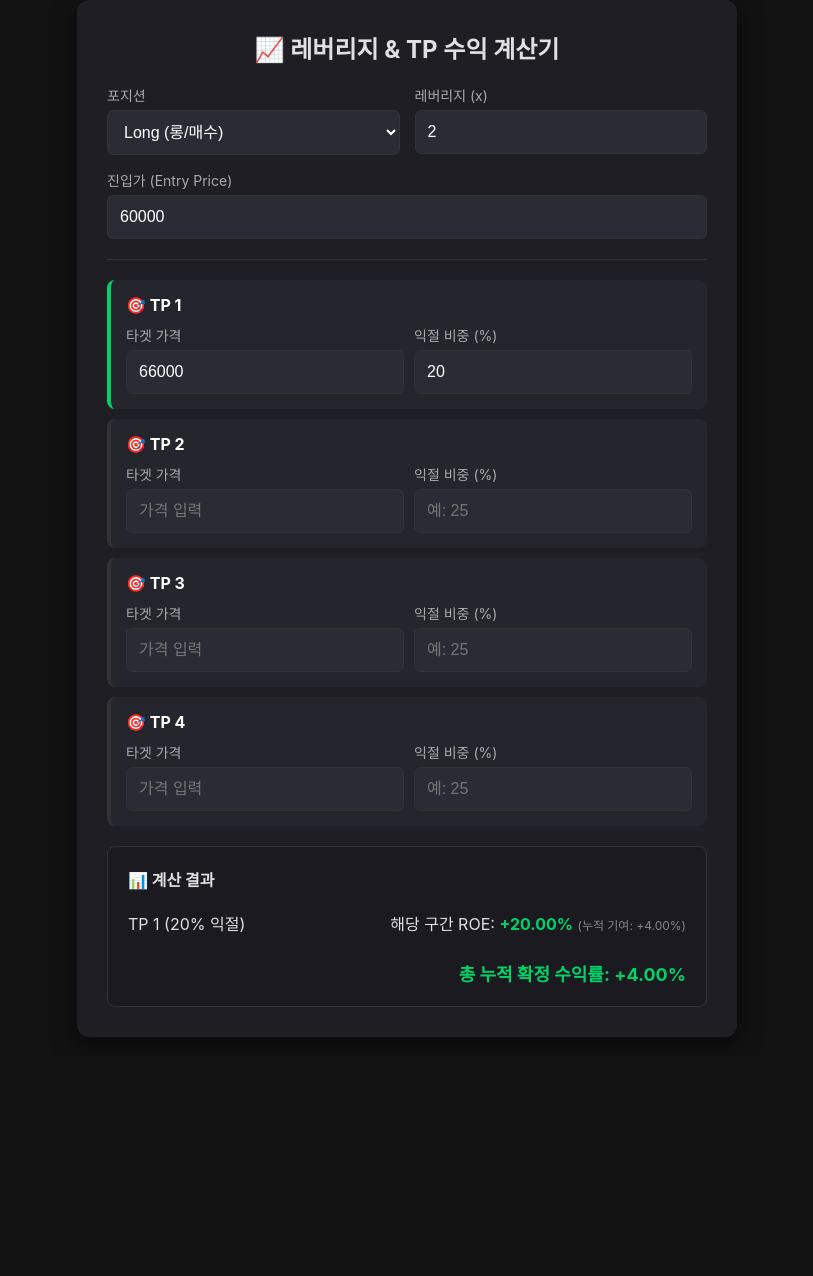
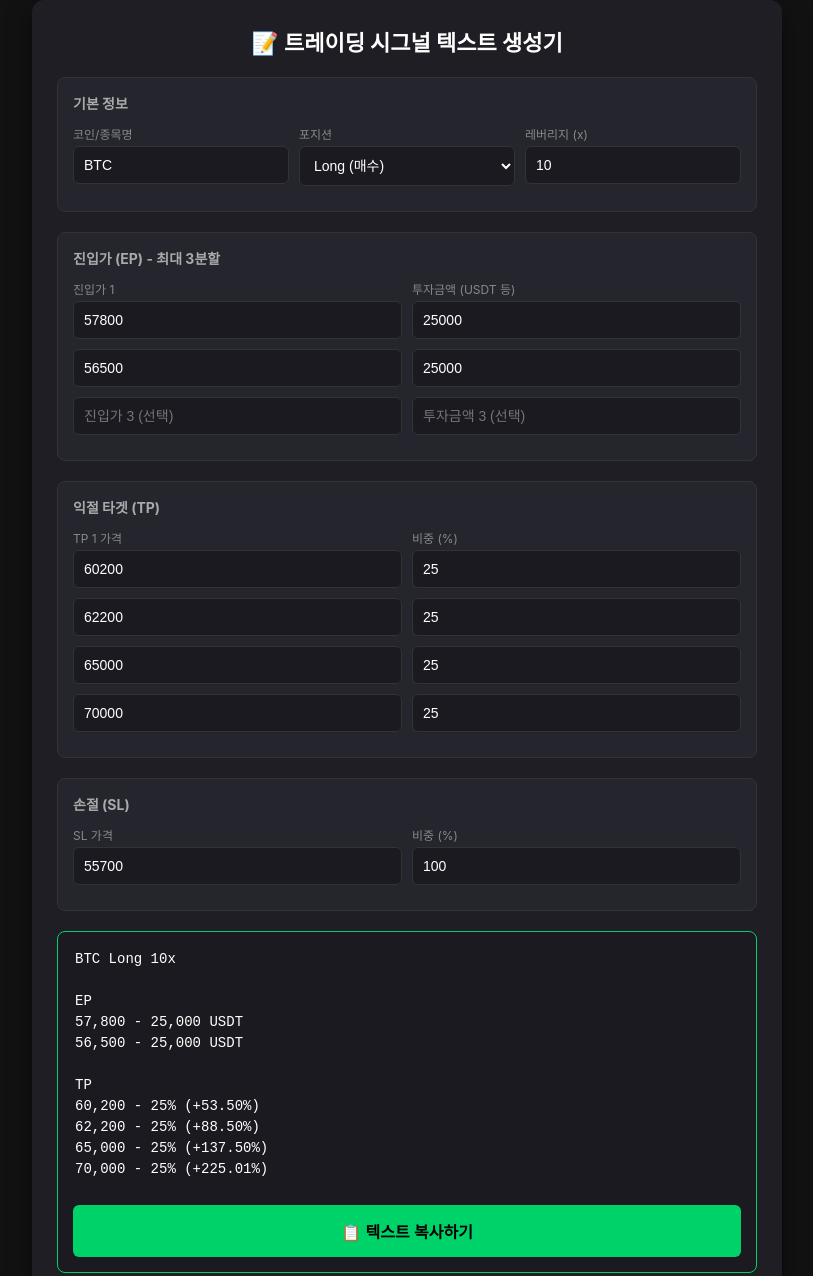
Before and after one commit to 1ettuce/Roe-calculator, a plain HTML site: page index.html in a window 1280 px wide. Shown: the part 20-1296 px from the top of the page, without its empty margins (233-1046 px from the left). Before the commit the page ends 1077 px from the top, so only its background shows below. Drawn offline with Linux system fonts and the light colour scheme.

Commit message:
index.html 업데이트

```diff
--- a/index.html
+++ b/index.html
@@ -3,11 +3,12 @@
 <head>
     <meta charset="UTF-8">
     <meta name="viewport" content="width=device-width, initial-scale=1.0">
-    <title>트레이딩 TP 수익 계산기</title>
+    <title>트레이딩 시그널/수익 공유 생성기</title>
     <style>
         :root {
             --bg-color: #121212;
             --panel-bg: #1e1e24;
+            --section-bg: #25252e;
             --text-color: #e0e0e0;
             --accent-color: #00d26a;
             --danger-color: #f6465d;
@@ -26,39 +27,56 @@
 
         .container {
             background-color: var(--panel-bg);
-            padding: 30px;
+            padding: 25px;
             border-radius: 12px;
             box-shadow: 0 8px 24px rgba(0,0,0,0.5);
             width: 100%;
-            max-width: 600px;
+            max-width: 700px;
+            display: flex;
+            flex-direction: column;
+            gap: 20px;
         }
 
         h1 {
             text-align: center;
-            font-size: 24px;
-            margin-top: 0;
-            margin-bottom: 20px;
+            font-size: 22px;
+            margin: 0;
+            color: #fff;
         }
 
-        .input-group {
-            margin-bottom: 15px;
+        .section {
+            background-color: var(--section-bg);
+            padding: 15px;
+            border-radius: 8px;
+            border: 1px solid var(--border-color);
         }
+
+        .section-title {
+            font-size: 14px;
+            font-weight: bold;
+            color: #aaa;
+            margin-bottom: 12px;
+            text-transform: uppercase;
+        }
+
+        .grid-2 { display: grid; grid-template-columns: 1fr 1fr; gap: 10px; margin-bottom: 10px; }
+        .grid-3 { display: grid; grid-template-columns: 1fr 1fr 1fr; gap: 10px; margin-bottom: 10px; }
 
         label {
             display: block;
-            margin-bottom: 5px;
-            font-size: 14px;
-            color: #aaa;
+            font-size: 12px;
+            color: #888;
+            margin-bottom: 4px;
         }
 
-        input[type="number"], select {
+        input, select {
             width: 100%;
-            padding: 12px;
-            background-color: #2b2b36;
+            padding: 10px;
+            background-color: #1a1a20;
             border: 1px solid var(--border-color);
             color: white;
             border-radius: 6px;
-            font-size: 16px;
+            font-size: 14px;
             box-sizing: border-box;
         }
 
@@ -67,206 +85,246 @@
             border-color: var(--accent-color);
         }
 
-        .tp-section {
-            background-color: #25252e;
+        .output-box {
+            background-color: #1a1a20;
             padding: 15px;
             border-radius: 8px;
-            margin-bottom: 10px;
-            border-left: 4px solid var(--border-color);
+            border: 1px solid var(--accent-color);
         }
 
-        .tp-header {
-            font-weight: bold;
-            margin-bottom: 10px;
+        textarea {
+            width: 100%;
+            height: 240px;
+            background-color: transparent;
+            border: none;
             color: #fff;
+            font-family: 'Courier New', Courier, monospace;
+            font-size: 14px;
+            resize: none;
+            line-height: 1.5;
         }
 
-        .tp-flex {
-            display: flex;
-            gap: 10px;
+        textarea:focus { outline: none; }
+
+        .copy-btn {
+            width: 100%;
+            padding: 14px;
+            background-color: var(--accent-color);
+            color: #000;
+            border: none;
+            border-radius: 6px;
+            font-size: 16px;
+            font-weight: bold;
+            cursor: pointer;
+            transition: background-color 0.2s;
+            margin-top: 10px;
         }
 
-        .tp-flex > div {
-            flex: 1;
-        }
-
-        .result-box {
-            margin-top: 20px;
-            padding: 20px;
-            background-color: #1a1a20;
-            border-radius: 8px;
-            border: 1px solid var(--border-color);
-        }
-
-        .result-item {
-            display: flex;
-            justify-content: space-between;
-            padding: 10px 0;
-            border-bottom: 1px solid #333;
-        }
-
-        .result-item:last-child {
-            border-bottom: none;
-        }
-
-        .total-result {
-            font-size: 18px;
-            font-weight: bold;
-            color: var(--accent-color);
-            text-align: right;
-            padding-top: 15px;
-        }
-
-        .positive { color: var(--accent-color); }
-        .negative { color: var(--danger-color); }
-
-        .flex-row {
-            display: flex;
-            gap: 15px;
-        }
-        .flex-row > .input-group { flex: 1; }
+        .copy-btn:hover { background-color: #00e075; }
+        .copy-btn:active { transform: scale(0.98); }
 
     </style>
 </head>
 <body>
 
 <div class="container">
-    <h1>📈 레버리지 & TP 수익 계산기</h1>
+    <h1>📝 트레이딩 시그널 텍스트 생성기</h1>
 
-    <div class="flex-row">
-        <div class="input-group">
+    <!-- 기본 정보 -->
+    <div class="section">
+        <div class="section-title">기본 정보</div>
+        <div class="grid-3">
+            <div>
+                <label>코인/종목명</label>
+                <input type="text" id="coin" value="BTC" placeholder="예: BTC">
+            </div>
+            <div>
                 <label>포지션</label>
-            <select id="positionType">
-                <option value="long">Long (롱/매수)</option>
-                <option value="short">Short (숏/매도)</option>
+                <select id="pos">
+                    <option value="long">Long (매수)</option>
+                    <option value="short">Short (매도)</option>
                 </select>
             </div>
-        <div class="input-group">
+            <div>
                 <label>레버리지 (x)</label>
-            <input type="number" id="leverage" value="2" min="1">
+                <input type="number" id="lev" value="10" min="1">
+            </div>
         </div>
     </div>
 
-    <div class="input-group">
-        <label>진입가 (Entry Price)</label>
-        <input type="number" id="entryPrice" value="60000" min="0" step="0.01">
+    <!-- 진입가 (EP) -->
+    <div class="section">
+        <div class="section-title">진입가 (EP) - 최대 3분할</div>
+        <div class="grid-2">
+            <div><label>진입가 1</label><input type="number" id="ep1Price" value="57800" step="0.01"></div>
+            <div><label>투자금액 (USDT 등)</label><input type="number" id="ep1Usdt" value="25000"></div>
+        </div>
+        <div class="grid-2">
+            <div><input type="number" id="ep2Price" value="56500" step="0.01" placeholder="진입가 2 (선택)"></div>
+            <div><input type="number" id="ep2Usdt" value="25000" placeholder="투자금액 2 (선택)"></div>
+        </div>
+        <div class="grid-2">
+            <div><input type="number" id="ep3Price" step="0.01" placeholder="진입가 3 (선택)"></div>
+            <div><input type="number" id="ep3Usdt" placeholder="투자금액 3 (선택)"></div>
+        </div>
     </div>
 
-    <hr style="border:0; border-top:1px solid #333; margin:20px 0;">
-
-    <div id="tp-container">
-        <!-- TP 1~4 생성 -->
-        <script>
-            for(let i=1; i<=4; i++) {
-                document.write(`
-                    <div class="tp-section" id="tp${i}-box">
-                        <div class="tp-header">🎯 TP ${i}</div>
-                        <div class="tp-flex">
-                            <div>
-                                <label>타겟 가격</label>
-                                <input type="number" id="tp${i}Price" class="tp-price" placeholder="가격 입력" step="0.01">
+    <!-- 익절가 (TP) -->
+    <div class="section">
+        <div class="section-title">익절 타겟 (TP)</div>
+        <div class="grid-2">
+            <div><label>TP 1 가격</label><input type="number" id="tp1Price" value="60200" step="0.01"></div>
+            <div><label>비중 (%)</label><input type="number" id="tp1Pct" value="25"></div>
         </div>
-                            <div>
-                                <label>익절 비중 (%)</label>
-                                <input type="number" id="tp${i}Percent" class="tp-percent" placeholder="예: 25" min="0" max="100">
+        <div class="grid-2">
+            <div><input type="number" id="tp2Price" value="62200" step="0.01" placeholder="TP 2 가격"></div>
+            <div><input type="number" id="tp2Pct" value="25" placeholder="비중 (%)"></div>
+        </div>
+        <div class="grid-2">
+            <div><input type="number" id="tp3Price" value="65000" step="0.01" placeholder="TP 3 가격"></div>
+            <div><input type="number" id="tp3Pct" value="25" placeholder="비중 (%)"></div>
+        </div>
+        <div class="grid-2">
+            <div><input type="number" id="tp4Price" value="70000" step="0.01" placeholder="TP 4 가격"></div>
+            <div><input type="number" id="tp4Pct" value="25" placeholder="비중 (%)"></div>
         </div>
     </div>
+
+    <!-- 손절가 (SL) -->
+    <div class="section">
+        <div class="section-title">손절 (SL)</div>
+        <div class="grid-2">
+            <div><label>SL 가격</label><input type="number" id="slPrice" value="55700" step="0.01"></div>
+            <div><label>비중 (%)</label><input type="number" id="slPct" value="100"></div>
         </div>
-                `);
-            }
-        </script>
     </div>
 
-    <div class="result-box">
-        <div style="font-weight: bold; margin-bottom: 10px;">📊 계산 결과</div>
-        <div id="result-content">값을 입력하면 결과가 나타납니다.</div>
-        <div class="total-result" id="total-result"></div>
+    <!-- 결과 복사 영역 -->
+    <div class="output-box">
+        <textarea id="outputText" readonly></textarea>
+        <button class="copy-btn" onclick="copyText()">📋 텍스트 복사하기</button>
     </div>
 </div>
 
 <script>
     const inputs = document.querySelectorAll('input, select');
+    inputs.forEach(input => input.addEventListener('input', generateText));
 
-    // 값이 변경될 때마다 자동 계산
-    inputs.forEach(input => {
-        input.addEventListener('input', calculate);
+    // 숫자 3자리마다 콤마 찍기 로직
+    function formatNum(num) {
+        return Number(num).toLocaleString('en-US', {maximumFractionDigits: 4});
+    }
+
+    function generateText() {
+        const coin = (document.getElementById('coin').value || 'BTC').toUpperCase();
+        const posValue = document.getElementById('pos').value;
+        const posText = posValue === 'long' ? 'Long' : 'Short';
+        const lev = parseFloat(document.getElementById('lev').value) || 1;
+
+        let text = `${coin} ${posText} ${lev}x\n\n`;
+
+        // 1. EP(진입가) 처리 및 평균 단가 계산
+        let epList = [];
+        let totalUsdt = 0;
+        let totalCoins = 0;
+
+        for(let i=1; i<=3; i++) {
+            const p = parseFloat(document.getElementById(`ep${i}Price`).value);
+            const u = parseFloat(document.getElementById(`ep${i}Usdt`).value) || 0;
+            if (p > 0) epList.push({price: p, usdt: u});
+        }
+
+        let avgEp = 0;
+        let epString = '';
+
+        if (epList.length > 0) {
+            epString += `EP\n`;
+            let allHaveUsdt = true;
+
+            epList.forEach(ep => {
+                epString += `${formatNum(ep.price)}`;
+                if (ep.usdt > 0) {
+                    epString += ` - ${formatNum(ep.usdt)} USDT\n`;
+                    totalUsdt += ep.usdt;
+                    totalCoins += (ep.usdt / ep.price);
+                } else {
+                    epString += '\n';
+                    allHaveUsdt = false;
+                }
             });
 
-    function calculate() {
-        const position = document.getElementById('positionType').value;
-        const leverage = parseFloat(document.getElementById('leverage').value) || 1;
-        const entry = parseFloat(document.getElementById('entryPrice').value);
-
-        if (!entry || entry <= 0) return;
-
-        let resultHTML = '';
-        let totalContribution = 0;
-        let totalClosedPercent = 0;
-
-        for (let i = 1; i <= 4; i++) {
-            const tpPrice = parseFloat(document.getElementById(`tp${i}Price`).value);
-            const tpPercent = parseFloat(document.getElementById(`tp${i}Percent`).value) || 0;
-
-            const box = document.getElementById(`tp${i}-box`);
-            box.style.borderLeftColor = '#333'; // 초기화
-
-            if (tpPrice && tpPercent > 0) {
-                // 수익률(ROE) 계산 로직
-                let priceChangeRate = 0;
-                if (position === 'long') {
-                    priceChangeRate = (tpPrice - entry) / entry * 100;
+            // 가중 평균 단가 (진입 금액 기반)
+            if (allHaveUsdt && totalCoins > 0) {
+                avgEp = totalUsdt / totalCoins;
             } else {
-                    priceChangeRate = (entry - tpPrice) / entry * 100;
+                // 금액이 없으면 단순 평균 계산
+                avgEp = epList.reduce((sum, ep) => sum + ep.price, 0) / epList.length;
+            }
+            text += epString + '\n';
         }
 
-                const roe = priceChangeRate * leverage;
-                const contribution = roe * (tpPercent / 100);
+        // 2. TP(익절) 처리
+        let tpString = '';
+        let hasTp = false;
 
-                totalContribution += contribution;
-                totalClosedPercent += tpPercent;
+        for(let i=1; i<=4; i++) {
+            const p = parseFloat(document.getElementById(`tp${i}Price`).value);
+            const pct = parseFloat(document.getElementById(`tp${i}Pct`).value);
 
-                const colorClass = roe >= 0 ? 'positive' : 'negative';
-                const sign = roe >= 0 ? '+' : '';
+            if (p > 0) {
+                if (!hasTp) { tpString += `TP\n`; hasTp = true; }
 
-                box.style.borderLeftColor = roe >= 0 ? 'var(--accent-color)' : 'var(--danger-color)';
+                let roeStr = '';
+                if (avgEp > 0) {
+                    // ROE 계산식: (종료가 - 평균단가) / 평균단가 * 레버리지 * 100
+                    let roe = (posValue === 'long' ? (p - avgEp)/avgEp : (avgEp - p)/avgEp) * lev * 100;
+                    let sign = roe > 0 ? '+' : '';
+                    roeStr = ` (${sign}${roe.toFixed(2)}%)`;
+                }
 
-                resultHTML += `
-                    <div class="result-item">
-                        <span>TP ${i} (${tpPercent}% 익절)</span>
-                        <span>
-                            해당 구간 ROE: <strong class="${colorClass}">${sign}${roe.toFixed(2)}%</strong>
-                            <span style="font-size:12px; color:#888;">(누적 기여: ${sign}${contribution.toFixed(2)}%)</span>
-                        </span>
-                    </div>
-                `;
+                let pctStr = pct > 0 ? ` - ${pct}%` : '';
+                tpString += `${formatNum(p)}${pctStr}${roeStr}\n`;
             }
         }
+        if (hasTp) text += tpString + '\n';
 
-        const resultContent = document.getElementById('result-content');
-        const totalDiv = document.getElementById('total-result');
+        // 3. SL(손절) 처리
+        const slPrice = parseFloat(document.getElementById('slPrice').value);
+        const slPct = parseFloat(document.getElementById('slPct').value) || 100;
 
-        if (resultHTML === '') {
-            resultContent.innerHTML = '<span style="color:#888;">TP 가격과 익절 비중을 입력해주세요.</span>';
-            totalDiv.innerHTML = '';
-            return;
+        if (slPrice > 0) {
+            let roeStr = '';
+            if (avgEp > 0) {
+                let roe = (posValue === 'long' ? (slPrice - avgEp)/avgEp : (avgEp - slPrice)/avgEp) * lev * 100;
+                let sign = roe > 0 ? '+' : '';
+                roeStr = ` (${sign}${roe.toFixed(2)}%)`;
+            }
+            text += `SL\n${formatNum(slPrice)} - ${slPct}%${roeStr}\n`;
         }
 
-        if (totalClosedPercent > 100) {
-            resultContent.innerHTML = `<span style="color:var(--danger-color);">⚠️ 익절 비중의 합이 100%를 초과했습니다. (${totalClosedPercent}%)</span>`;
-            totalDiv.innerHTML = '';
-            return;
+        // 결과창 업데이트
+        document.getElementById('outputText').value = text.trim();
     }
 
-        resultContent.innerHTML = resultHTML;
-
-        const totalSign = totalContribution >= 0 ? '+' : '';
-        totalDiv.innerHTML = `총 누적 확정 수익률: <span class="${totalContribution >= 0 ? 'positive' : 'negative'}">${totalSign}${totalContribution.toFixed(2)}%</span>`;
+    // 복사하기 기능
+    function copyText() {
+        const textarea = document.getElementById('outputText');
+        textarea.select();
+        textarea.setSelectionRange(0, 99999); /* 모바일 대응 */
+        navigator.clipboard.writeText(textarea.value).then(() => {
+            const btn = document.querySelector('.copy-btn');
+            const originalText = btn.innerHTML;
+            btn.innerHTML = '✅ 복사 완료!';
+            btn.style.backgroundColor = '#fff';
+            setTimeout(() => {
+                btn.innerHTML = originalText;
+                btn.style.backgroundColor = 'var(--accent-color)';
+            }, 1500);
+        });
     }
 
-    // 초기 예시값 세팅 (질문자의 예시)
-    document.getElementById('tp1Price').value = 66000;
-    document.getElementById('tp1Percent').value = 20;
-    calculate(); // 초기 계산 실행
+    // 처음 렌더링 시 자동 생성 1회 실행
+    generateText();
 </script>
 
 </body>
```
Lines whose indentation alone changed are shown as unchanged.
